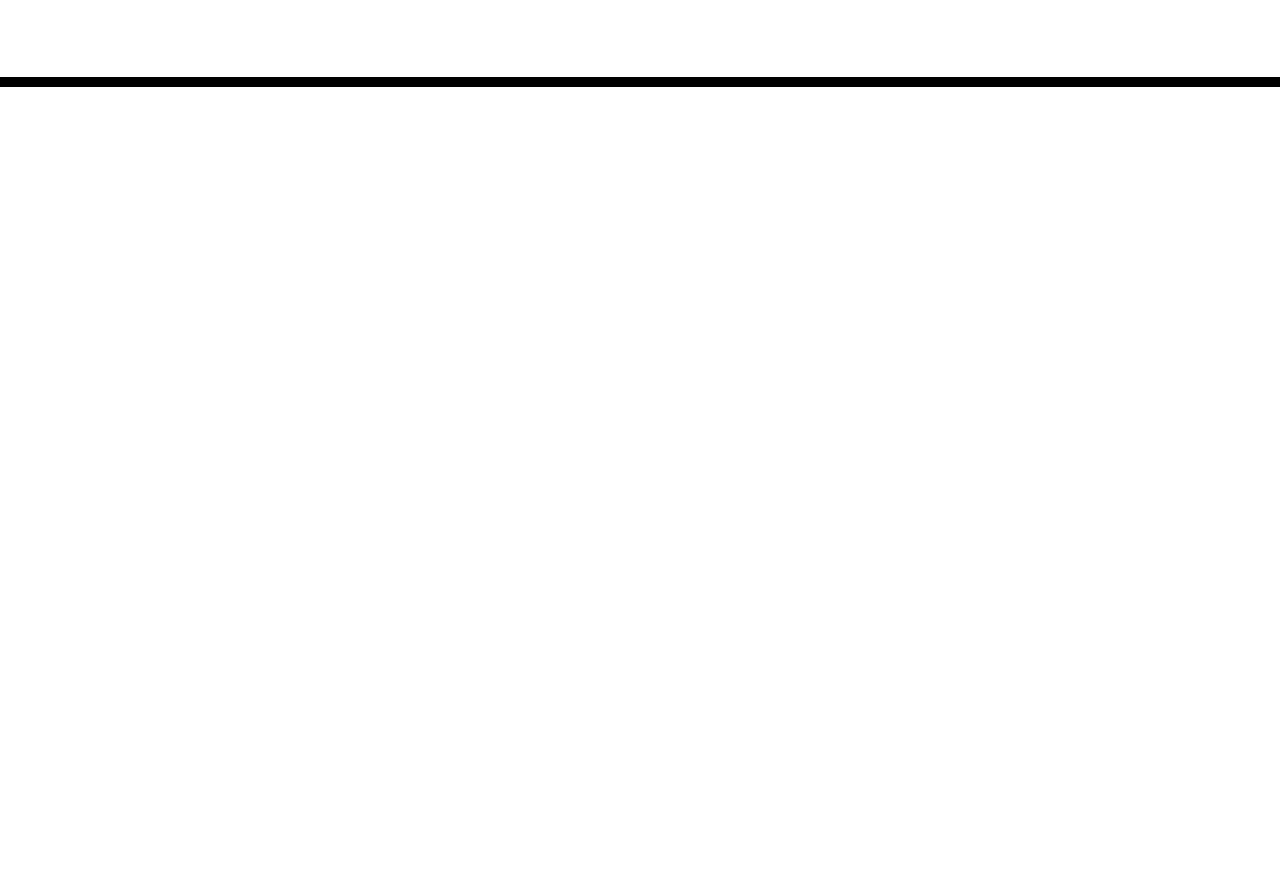
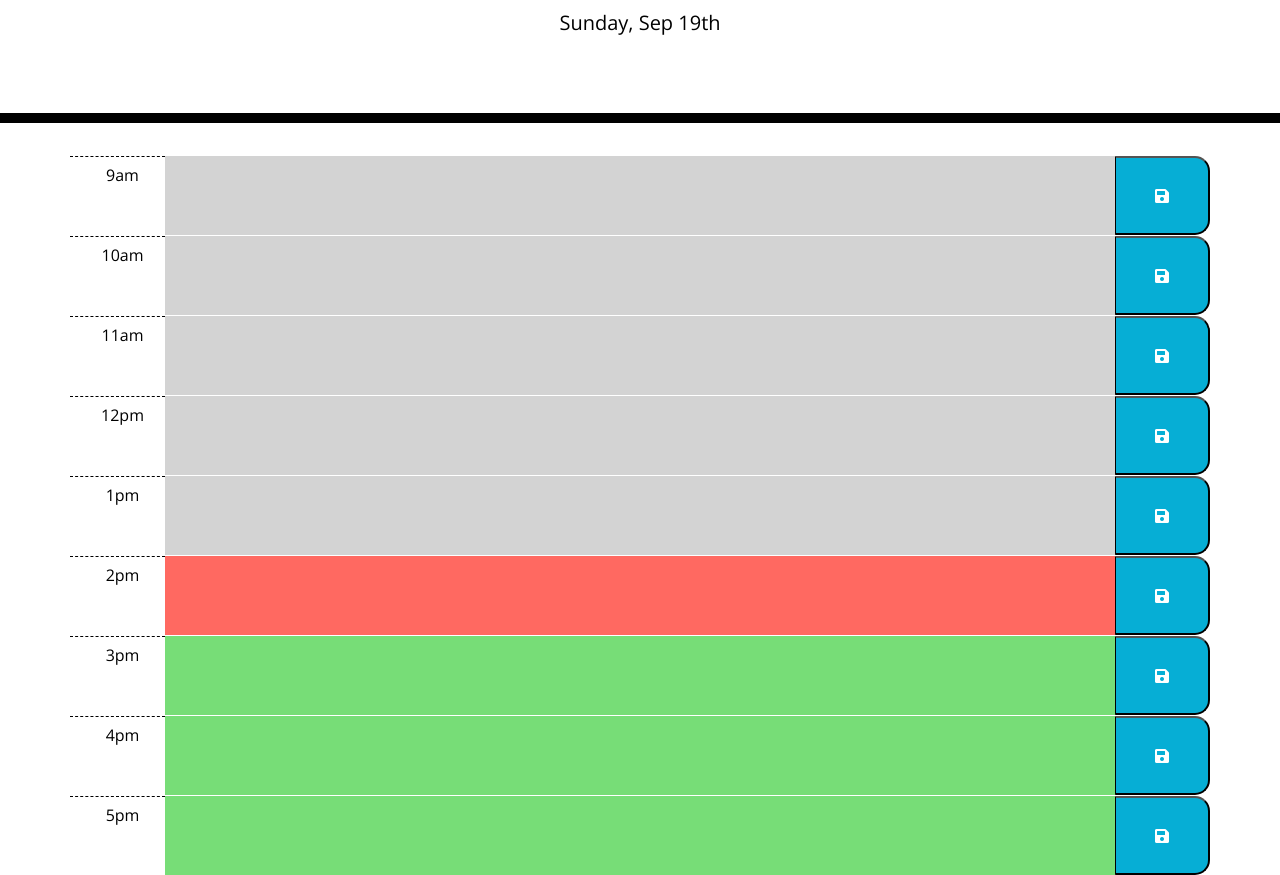
Before and after one commit to Concord511/Workday-Scheduler, a plain HTML site: page index.html in a window 1280 px wide. Shown: the part 181-1056 px from the top of the page. Before the commit the page ends 800 px from the top, so only its background shows below. Drawn offline with nearby package versions, Linux system fonts and the light colour scheme; files that its build step writes are made by us from their sources.

Commit message:
created the functionality, updated HTML, and tested most functions

```diff
--- a/assets/css/style.css
+++ b/assets/css/style.css
@@ -22,6 +22,8 @@ textarea{
 }
 
 .description{
+  padding: 5px 0 0 5px;
+  text-align: left;
   white-space: pre-wrap;
 }
 
@@ -33,10 +35,11 @@ textarea{
 .row {
   white-space: pre-wrap;
   height: 80px;
-  border-top: 1px solid white;;
+  border-top: 1px solid white;
 }
 
 .hour {
+  padding: 10px 0 0 10px;
   background-color: #ffffff;
   color: #000000;
   border-top: 1px dashed #000000;
@@ -44,20 +47,24 @@ textarea{
 
 .past {
   background-color: #d3d3d3;
-  color: white;
+  color: black;
+  font-weight: 800;
 }
 
 .present {
   background-color: #ff6961;
-  color: white;
+  color: black;
+  font-weight: 800;
 }
 
 .future {
   background-color: #77dd77;
-  color: white;
+  color: black;
+  font-weight: 800;
 }
 
 .saveBtn {
+  content: '\1F5AB';
   border-left: 1px solid black;
   border-top-right-radius: 15px;
   border-bottom-right-radius: 15px;
--- a/assets/js/script.js
+++ b/assets/js/script.js
@@ -0,0 +1,87 @@
+// assign the currentDay id tag the current date in requested format
+let currentDate = moment().format("dddd, MMM Do");
+$("#currentDay").text(currentDate);
+
+// assign an empty object to hold tasks
+let currentTasks = {};
+
+// function that checks the current time against hour blocks and assigns them their corresponding color
+const auditTime = function() {
+    $(".description").each(function() {
+        let currentHour = 14; // parseInt(moment().hour());
+        let hourBlock = parseInt($(this).attr("id").replace("div", ""));
+        if (currentHour > hourBlock) {
+            $(this).addClass("past");
+        }
+        else if (currentHour === hourBlock) {
+            $(this).addClass("present");
+        }
+        else if (currentHour < hourBlock) {
+            $(this).addClass("future");
+        }
+    });
+}
+
+// function that savesTasks
+const saveTasks = function() {
+    localStorage.setItem("tasks", JSON.stringify(currentTasks));
+}
+
+// function that loads the current tasks and assign their text values to their corresponding IDs.
+const loadTasks = function() {
+    currentTasks = JSON.parse(localStorage.getItem("tasks"));
+    if (!currentTasks) {
+        currentTasks = {
+            9: "",
+            10: "",
+            11: "",
+            12: "",
+            13: "",
+            14: "",
+            15: "",
+            16: "",
+            17: ""
+        };
+    }
+    else {
+        $.each(currentTasks, function(id, text) {
+            $("#div" + id).text(text);
+        });
+    }
+}
+
+// on-click event for editing hourly tasks
+$(".time-block").on("click", "div", function() {
+    let id = $(this).attr("id").replace("row", "");
+    let divEl = $("#" + id);
+    let divClasses = divEl.attr("class");
+    let divText = divEl.text();
+    let textInput = $("<textarea>").addClass(divClasses).val(divText);
+    textInput.attr("id", id);
+    divEl.replaceWith(textInput);
+    textInput.trigger("focus");
+});
+
+// on-click event for saving hourly tasks
+$(".time-block").on("click", ".saveBtn", function() {
+    let id = $(this).attr("id").replace("btn", "");
+    let textEl = $("#div" + id);
+    let divText = textEl.val().trim();
+    let divEl = $("<div>")
+        .attr("id", "div" + id)
+        .addClass(textEl.attr("class"))
+        .text(divText);
+    textEl.replaceWith(divEl);
+    currentTasks[id] = divText;
+    console.log(currentTasks);
+    saveTasks();
+});
+
+// assign hour blocks colors based on past, present, future of current time
+auditTime();
+
+// set an interval to call auditTime() every minute
+setInterval(auditTime(), 60000);
+
+// call the function to load tasks from localStorage
+loadTasks();
--- a/index.html
+++ b/index.html
@@ -18,7 +18,7 @@
       href="https://fonts.googleapis.com/css?family=Open+Sans&display=swap"
       rel="stylesheet"
     />
-    <link rel="stylesheet" href="style.css" />
+    <link rel="stylesheet" href="./assets/css/style.css" />
     <title>Work Day Scheduler</title>
   </head>
 
@@ -29,10 +29,55 @@
       <p id="currentDay" class="lead"></p>
     </header>
     <div class="container">
-      <!-- Timeblocks go here -->
+      <div id="row9" class="row time-block">
+        <span class="col-1 hour">9am</span>
+        <div id="div9" class="col-10 description"></div>
+        <button id="btn9" class="col-1 saveBtn"><i class="fa fa-save"></i></button>
+      </div>
+      <div id="row10" class="row time-block">
+        <span class="col-1 hour">10am</span>
+        <div id="div10" class="col-10 description"></div>
+        <button id="btn10" class="col-1 saveBtn"><i class="fa fa-save"></i></button>
+      </div>
+      <div id="row11" class="row time-block">
+        <span class="col-1 hour">11am</span>
+        <div id="div11" class="col-10 description"></div>
+        <button id="btn11" class="col-1 saveBtn"><i class="fa fa-save"></i></button>
+      </div>
+      <div id="row12" class="row time-block">
+        <span class="col-1 hour">12pm</span>
+        <div id="div12" class="col-10 description"></div>
+        <button id="btn12" class="col-1 saveBtn"><i class="fa fa-save"></i></button>
+      </div>
+      <div id="row13" class="row time-block">
+        <span class="col-1 hour">1pm</span>
+        <div id="div13" class="col-10 description"></div>
+        <button id="btn13" class="col-1 saveBtn"><i class="fa fa-save"></i></button>
+      </div>
+      <div id="row14" class="row time-block">
+        <span class="col-1 hour">2pm</span>
+        <div id="div14" class="col-10 description"></div>
+        <button id="btn14" class="col-1 saveBtn"><i class="fa fa-save"></i></button>
+      </div>
+      <div id="row15" class="row time-block">
+        <span class="col-1 hour">3pm</span>
+        <div id="div15" class="col-10 description"></div>
+        <button id="btn15" class="col-1 saveBtn"><i class="fa fa-save"></i></button>
+      </div>
+      <div id="row16" class="row time-block">
+        <span class="col-1 hour">4pm</span>
+        <div id="div16" class="col-10 description"></div>
+        <button id="btn16" class="col-1 saveBtn"><i class="fa fa-save"></i></button>
+      </div>
+      <div id="row17" class="row time-block">
+        <span class="col-1 hour">5pm</span>
+        <div id="div17" class="col-10 description"></div>
+        <button id="btn17" class="col-1 saveBtn"><i class="fa fa-save"></i></button>
+      </div>
     </div>
 
     <script src="https://code.jquery.com/jquery-3.4.1.min.js"></script>
     <script src="https://cdnjs.cloudflare.com/ajax/libs/moment.js/2.24.0/moment.min.js"></script>
+    <script src="./assets/js/script.js"></script>
   </body>
 </html>
```
